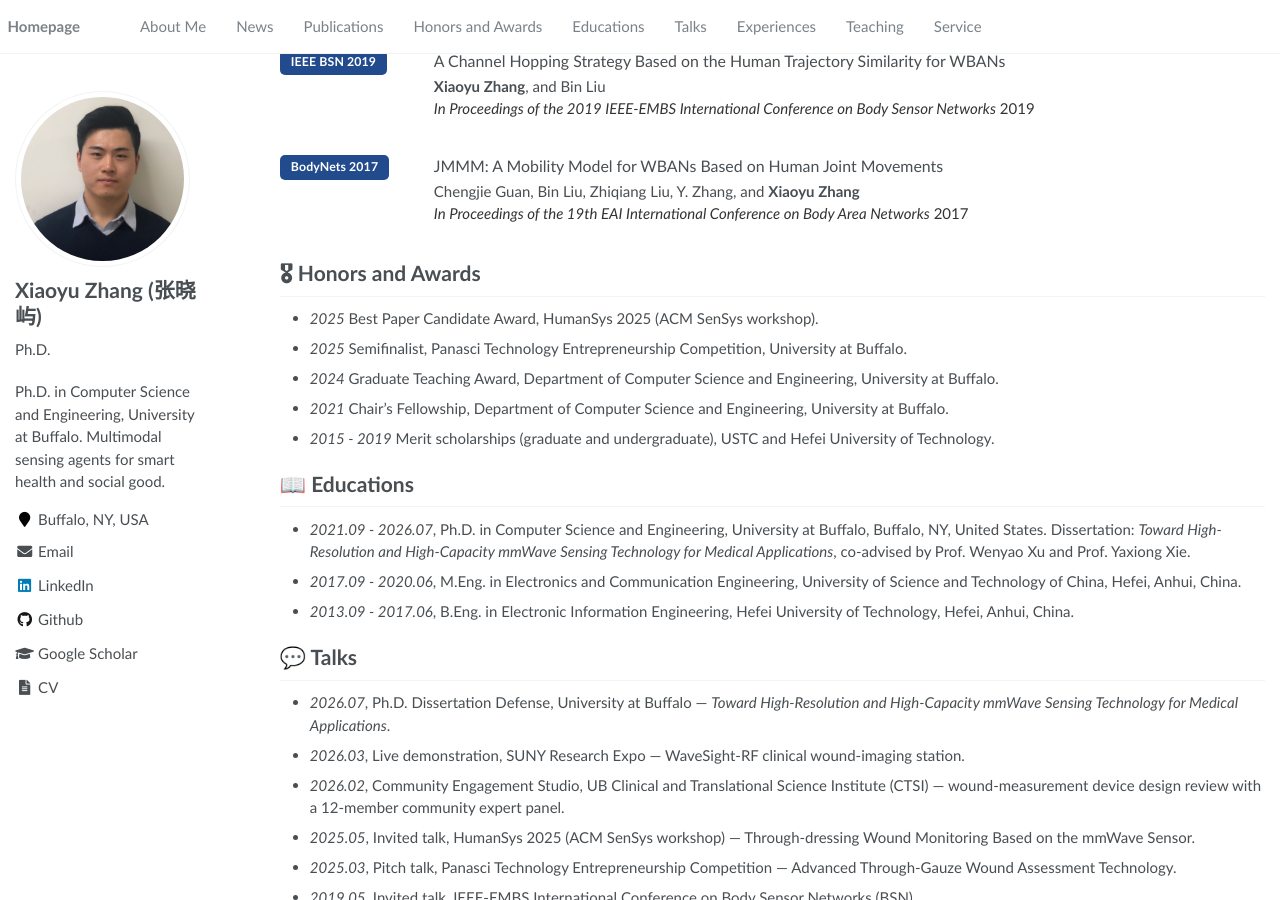
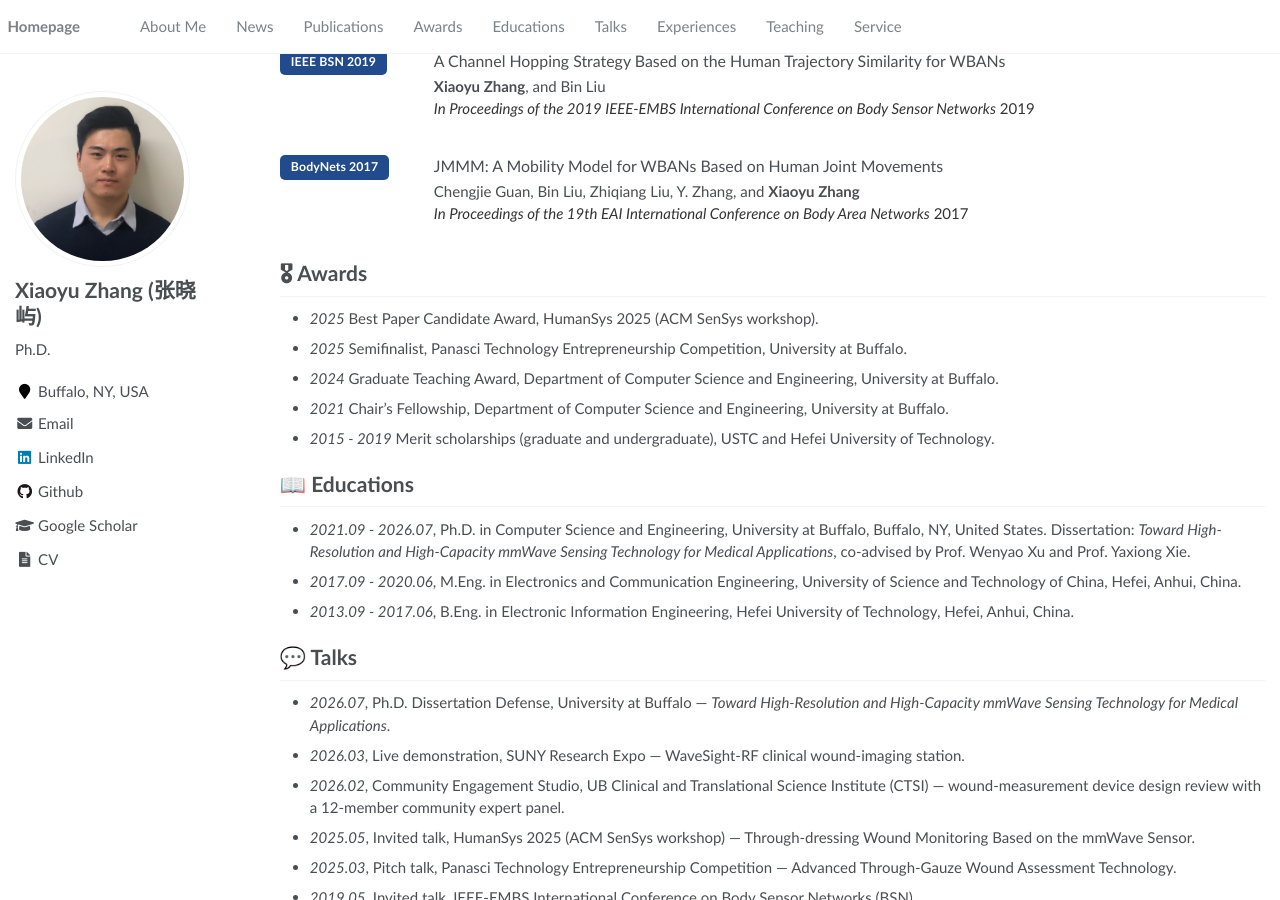
Before and after one commit to zxy340/zxy340.github.io, a Jekyll site: the page built from _pages/about.md, in a window 1280 px wide and 900 px high, scrolled down 2294 px. Built offline with Jekyll 4.4.1, drawn with Linux system fonts in a browser that asks for light colours.

Commit message:
Trim sidebar to Ph.D. only, rename Honors and Awards to Awards
The sidebar no longer repeats site.description under the name; the value
is kept for SEO meta tags.

Co-Authored-By: Claude Opus 5 <noreply@anthropic.com>

```diff
--- a/_data/navigation.yml
+++ b/_data/navigation.yml
@@ -9,8 +9,8 @@ main:
   - title: "Publications"
     url: "#-publications"
 
-  - title: "Honors and Awards"
-    url: "#-honors-and-awards"
+  - title: "Awards"
+    url: "#-awards"
 
   - title: "Educations"
     url: "#-educations"
--- a/_includes/author-profile.html
+++ b/_includes/author-profile.html
@@ -16,9 +16,7 @@
   <div class="author__urls-wrapper">
     <!-- <button class="btn btn--inverse">More Info & Contact</button> -->
     <ul class="author__urls social-icons">
-      {% if site.description %}
-        <li><div style="white-space: normal; margin-bottom: 1em;">{{ site.description }}</div></li>
-      {% endif %}
+
       {% if author.location %}
         <li><i class="fa fa-fw fa-map-marker" aria-hidden="true"></i> {{ author.location }}</li>
       {% endif %}
--- a/_pages/about.md
+++ b/_pages/about.md
@@ -157,7 +157,7 @@ Xiaoyu Zhang received his Ph.D. in Computer Science and Engineering at the [Stat
 </li>
 </ul>
 
-# 🎖 Honors and Awards
+# 🎖 Awards
 - *2025* Best Paper Candidate Award, HumanSys 2025 (ACM SenSys workshop).
 - *2025* Semifinalist, Panasci Technology Entrepreneurship Competition, University at Buffalo.
 - *2024* Graduate Teaching Award, Department of Computer Science and Engineering, University at Buffalo.
```
